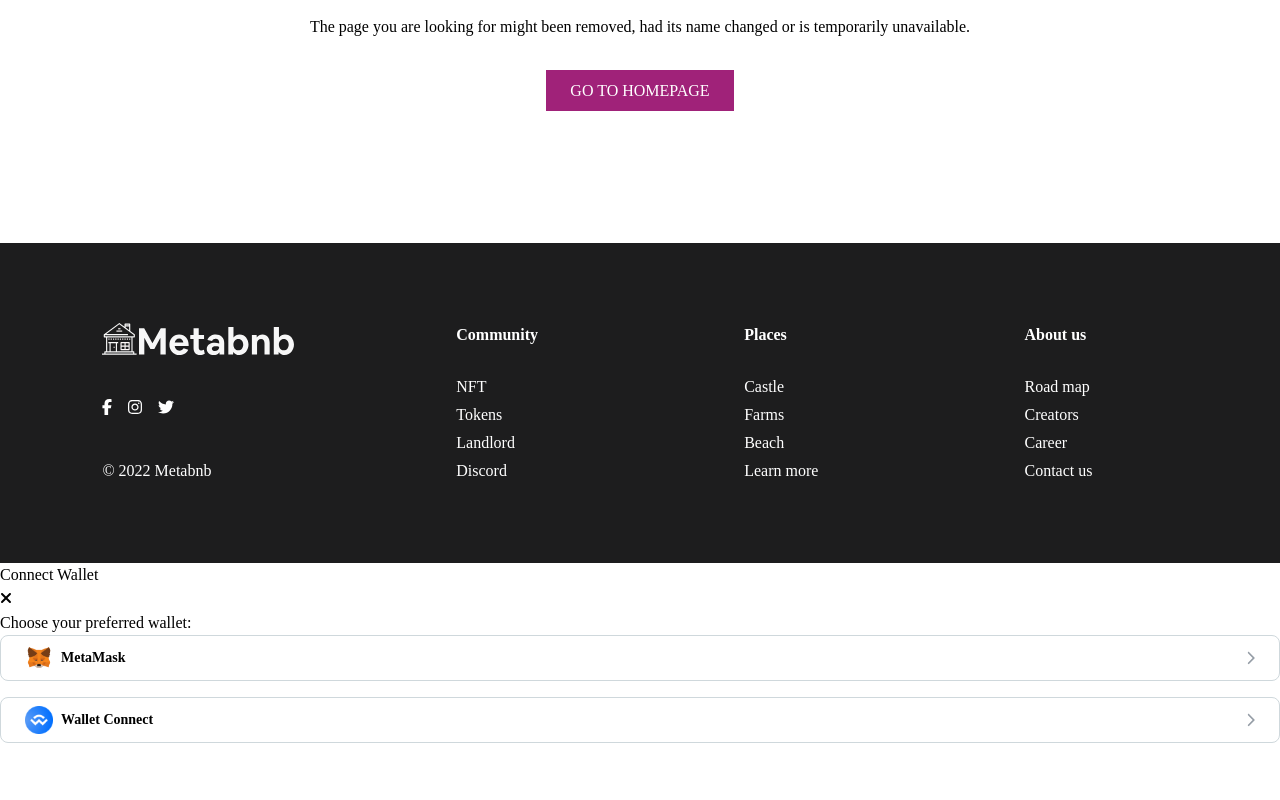
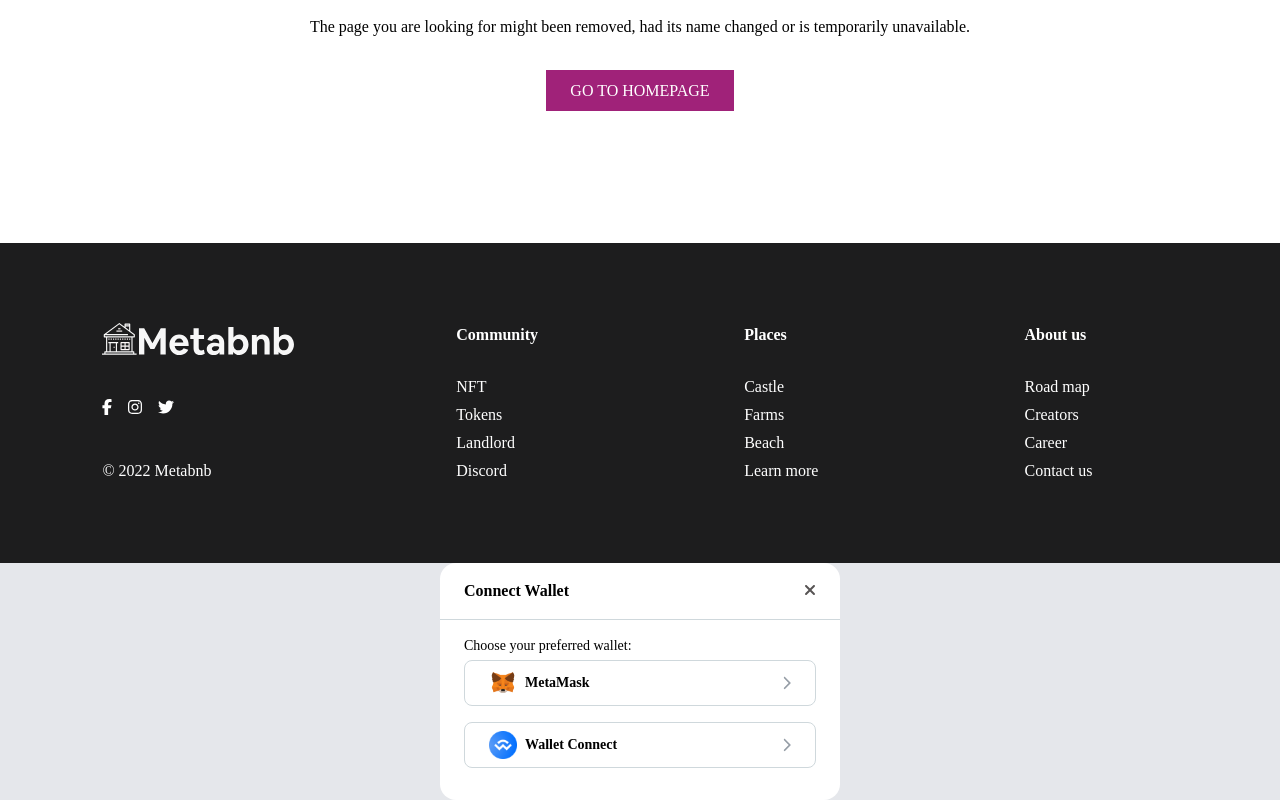
Before and after one commit to nkirukka/meta-bnb, a React (Create React App) app: page /Learn-more in a window 1280 px wide. Shown: the part 385-1185 px from the top of the page. Before the commit the page ends 1144 px from the top, so only its background shows below. Built offline with nearby package versions, Linux system fonts and the light colour scheme.

Commit message:
style: add correct margins and styles

```diff
--- a/src/components/OverlayWallet.js
+++ b/src/components/OverlayWallet.js
@@ -7,16 +7,18 @@ import walletIcon from '../assets/wallet-connect.png';
 
 const OverlayWallet = () => {
     return (
-        <section>
-            <header>
-                <h4>Connect Wallet</h4>
-                <span><FontAwesomeIcon icon={faClose} /></span>
-            </header>
+        <section className='bg-gray-200'>
+            <div className='bg-white w-[25em] mx-auto rounded-2xl'>
+                <header className='flex w-[100%] justify-between py-4 px-6 border-b border-[#CFD8DC]'>
+                    <h4 className='font-black'>Connect Wallet</h4>
+                    <span><FontAwesomeIcon className='text-[#575454]' icon={faClose} /></span>
+                </header>
 
-            <div>
-                <h5>Choose your preferred wallet:</h5>
-                <Wallet src={foxIcon} alt='Metamask' name='MetaMask' />
-                <Wallet src={walletIcon} alt='Wallet Connect' name='Wallet Connect' />
+                <div className='px-6 py-4' >
+                    <h5 className='text-sm pb-1'>Choose your preferred wallet:</h5>
+                    <Wallet src={foxIcon} alt='Metamask' name='MetaMask' />
+                    <Wallet src={walletIcon} alt='Wallet Connect' name='Wallet Connect' />
+                </div>
             </div>
         </section>
     );
```
